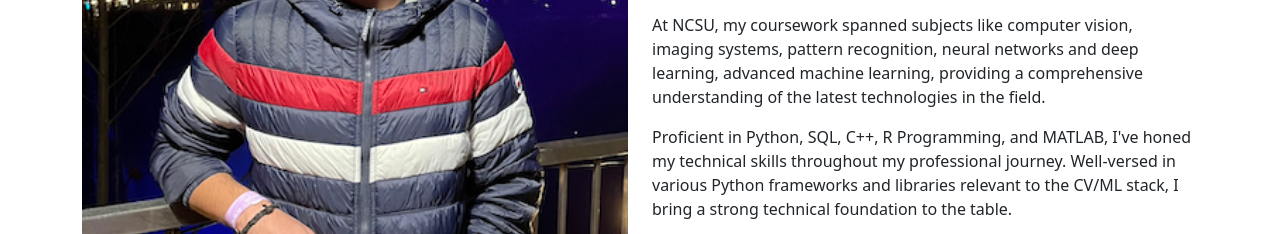
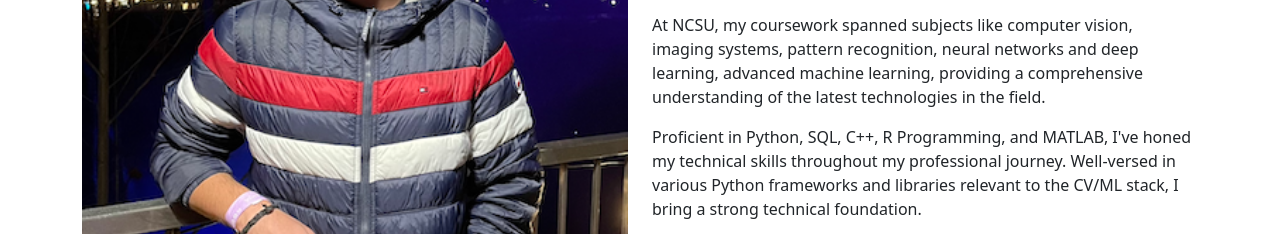
Before and after one commit to amanwaoo/ghpages, a plain HTML site: page index.html in a window 1280 px wide. Shown: the part 1131-1365 px from the top of the page. Drawn offline with nearby package versions, Linux system fonts and the light colour scheme; files whose address does not match are found by name.

Commit message:
Update index.html

```diff
--- a/index.html
+++ b/index.html
@@ -78,7 +78,7 @@
 
                 <p>At NCSU, my coursework spanned subjects like computer vision, imaging systems, pattern recognition, neural networks and deep learning, advanced machine learning, providing a comprehensive understanding of the latest technologies in the field.</p>
 
-                <p>Proficient in Python, SQL, C++, R Programming, and MATLAB, I've honed my technical skills throughout my professional journey. Well-versed in various Python frameworks and libraries relevant to the CV/ML stack, I bring a strong technical foundation to the table.</p>
+                <p>Proficient in Python, SQL, C++, R Programming, and MATLAB, I've honed my technical skills throughout my professional journey. Well-versed in various Python frameworks and libraries relevant to the CV/ML stack, I bring a strong technical foundation.</p>
 
                 <p>Beyond the classroom, my passion for computer vision and data science is evident in research work and internships. As a Research Assistant at Sozzani Lab NCSU, I contributed to development of learning models predicting transcriptional Activation Domains (ADs) in Arabidopsis gene regulatory networks, surpassing current benchmarks. My role also involves conducting Exploratory Data Analysis (EDA) using Python and SQL.</p>
 
```
